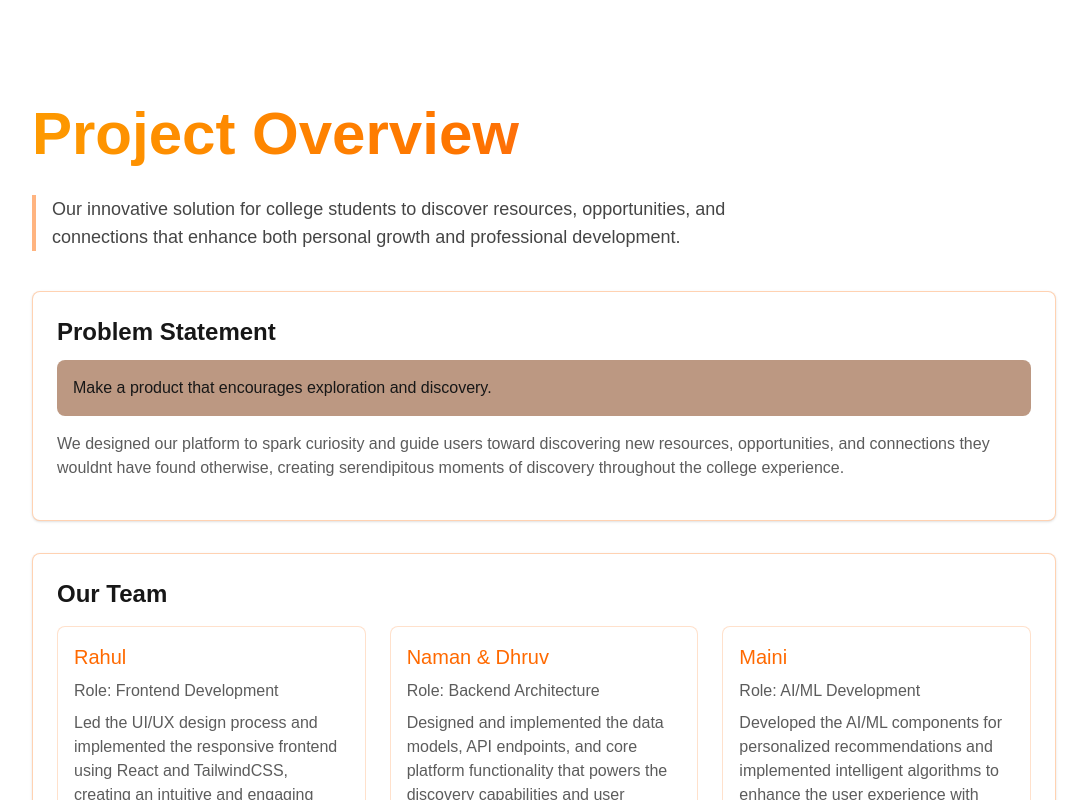
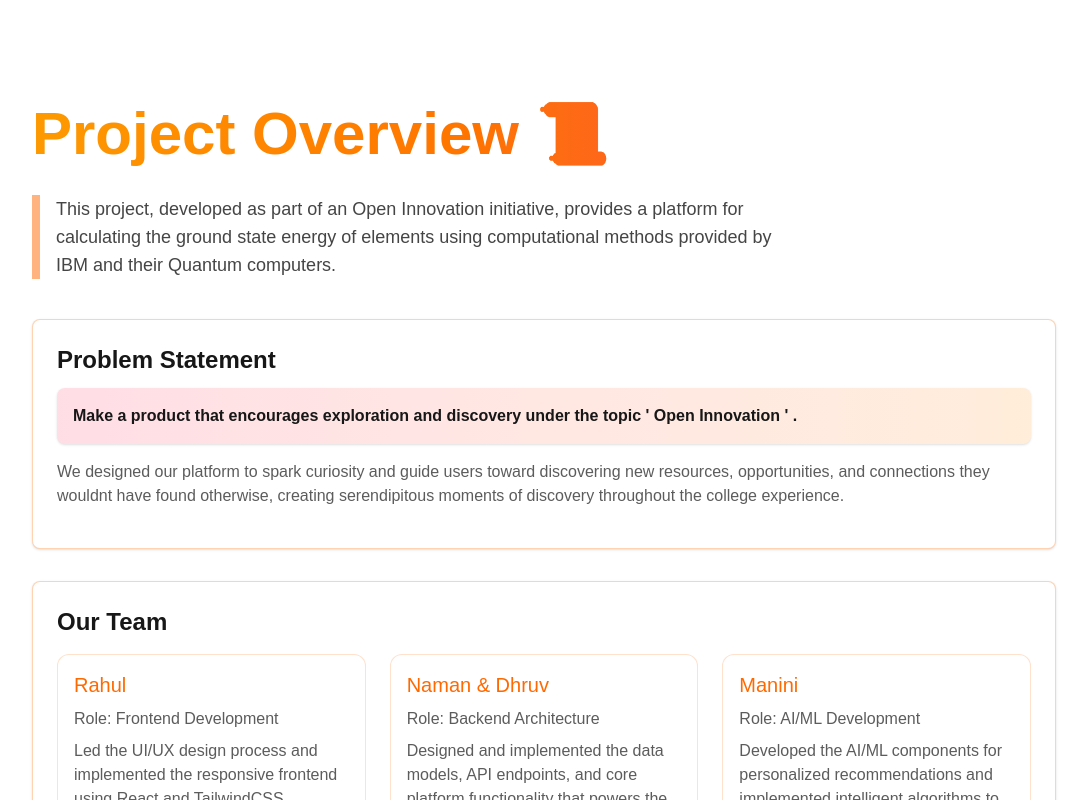
Before and after one commit to Mr-Rahul-Paul/quantum-sim--Hackathon-winner, a Next.js app: page /Project-Overview in a window 1280 px wide. Shown: the top 800 px of the page, without its empty margins (96-1183 px from the left). Built offline with nearby package versions, Linux system fonts and the light colour scheme.

Commit message:
small vis changes

```diff
--- a/app/Project-Overview/page.tsx
+++ b/app/Project-Overview/page.tsx
@@ -11,22 +11,21 @@
       <div className="z-10 max-w-5xl w-full">
         {/* Header section */}
         <h1 className="text-4xl md:text-5xl lg:text-6xl font-bold mb-6 text-transparent bg-clip-text bg-gradient-to-r from-amber-500 to-red-500 leading-tight">
-          Project Overview
+          Project Overview 📜
         </h1>
 
-        <p className="text-2xl md:text-lg mb-10 max-w-3xl text-foreground/80 border-l-4 border-orange-500/50 pl-4">
-          Our innovative solution for college students to discover resources, opportunities, and connections
-          that enhance both personal growth and professional development.
+        <p className="text-2xl md:text-lg mb-10 max-w-3xl text-foreground/80 border-l-8 border-orange-500/50 pl-4">
+          This project, developed as part of an Open Innovation initiative, provides a platform for calculating the ground state energy of elements using computational methods provided by IBM and their Quantum computers.
         </p>
 
         {/* Problem Statement Section */}
-        <div className="rounded-lg p-6 mb-8 transition-all duration-300 bg-background hover:bg-gradient-to-br hover:from-orange-500/5 hover:to-red-500/10 text-foreground border border-orange-500/30 shadow-sm">
-          <h2 className="text-2xl font-semibold mb-3 group-hover:text-orange-500">Problem Statement</h2>
+        <div className="rounded-lg p-6 mb-8 transition-all duration-300 bg-background hover:bg-gradient-to-br hover:from-red-700/10 hover:to-gray-700/10 text-foreground border border-orange-500/30 shadow-sm">
+          <h2 className="text-2xl font-semibold mb-3 group-hover:text-orange-500 ">Problem Statement</h2>
           <div className="flex flex-col md:flex-row gap-6">
-            <div className="flex-1">
-              <div className="p-4 rounded-lg bg-amber-900/50 mb-4">
-                <p className="font-medium">Make a product that encourages exploration and discovery.</p>
-              </div>
+            <div>
+                <div className="p-4 rounded-lg mb-4 bg-gradient-to-r from-rose-500/15 to-orange-400/15 shadow-sm">
+                <p className="font-bold">Make a product that encourages exploration and discovery under the topic ' Open Innovation ' .</p>
+                </div>
               <p className="text-foreground/70 mb-4">
                 We designed our platform to spark curiosity and guide users toward discovering new resources,
                 opportunities, and connections they wouldnt have found otherwise, creating serendipitous
@@ -37,10 +36,10 @@
           </div>
         </div>
         {/* Team Members Section */}
-        <div className="rounded-lg p-6 mb-8 transition-all duration-300 bg-background hover:bg-gradient-to-br hover:from-orange-500/5 hover:to-red-500/10 text-foreground border border-orange-500/30 shadow-sm">
-          <h2 className="text-2xl font-semibold mb-4">Our Team</h2>
+        <div className="rounded-lg p-6 mb-8 transition-all duration-300 bg-background hover:bg-gradient-to-br hover:from-red-700/10 hover:to-zinc-700/10 text-foreground border border-orange-500/30 shadow-sm">
+          <h2 className="text-2xl font-bold mb-4">Our Team</h2>
           <div className="grid grid-cols-1 md:grid-cols-3 gap-6">
-            <div className="p-4 rounded-lg bg-background border border-orange-500/20">
+            <div className="p-4 rounded-xl bg-background border border-orange-500/20">
               <h3 className="text-xl font-medium mb-2 text-orange-500">Rahul</h3>
               <p className="text-foreground/70 mb-2">
                 <span className="font-medium">Role:</span> Frontend Development
@@ -50,7 +49,7 @@
                 creating an intuitive and engaging user experience.
               </p>
             </div>
-            <div className="p-4 rounded-lg bg-background border border-orange-500/20">
+            <div className="p-4 rounded-xl bg-background border border-orange-500/20">
               <h3 className="text-xl font-medium mb-2 text-orange-500">Naman & Dhruv</h3>
               <p className="text-foreground/70 mb-2">
                 <span className="font-medium">Role:</span> Backend Architecture
@@ -60,8 +59,8 @@
                 that powers the discovery capabilities and user interactions.
               </p>
             </div>
-            <div className="p-4 rounded-lg bg-background border border-orange-500/20">
-              <h3 className="text-xl font-medium mb-2 text-orange-500">Maini</h3>
+            <div className="p-4 rounded-xl bg-background border border-orange-500/20">
+              <h3 className="text-xl font-medium mb-2 text-orange-500">Manini</h3>
               <p className="text-foreground/70 mb-2">
                 <span className="font-medium">Role:</span> AI/ML Development
               </p>
--- a/app/page.tsx
+++ b/app/page.tsx
@@ -75,7 +75,7 @@
           <div className="grid md:grid-cols-3 gap-6 text-left">
             <motion.div
               variants={fadeIn}
-              className="p-6 border border-cyan-400/20 rounded-lg bg-zinc-800/50 backdrop-blur-sm"
+              className="p-6 border border-cyan-400/20 rounded-2xl bg-zinc-800/50 backdrop-blur-sm"
               whileHover={{ scale: 1.01, transition: { duration: 0.2 } }}
             >
               <h3 className="text-yellow-500 text-lg font-mono mb-4">Project Overview</h3>
@@ -85,7 +85,7 @@
                 </p>
               <motion.button
                 onClick={redirect3}
-                className="px-4 py-2 bg-yellow-600 text-white rounded-md font-medium transition-colors"
+                className="px-4 py-2 bg-yellow-600 text-white rounded-xl font-medium transition-colors"
                 whileHover={{ backgroundColor: "#b45309", scale: 1.05 }}
                 whileTap={{ scale: 0.95 }}
               >
@@ -95,7 +95,7 @@
             {/* ------------------------------------------------------- */}
             <motion.div
               variants={fadeIn}
-              className="p-6 border border-cyan-400/20 rounded-lg bg-zinc-800/50 backdrop-blur-sm"
+              className="p-6 border border-cyan-400/20 rounded-2xl bg-zinc-800/50 backdrop-blur-sm"
               whileHover={{ scale: 1.01, transition: { duration: 0.2 } }}
             >
               <h3 className="text-yellow-600 text-lg font-mono mb-4">Molecular Interface</h3>
@@ -105,7 +105,7 @@
               </p>
               <motion.button
                 onClick={redirect1}
-                className="px-4 py-2 bg-orange-500 text-white rounded-md font-medium transition-colors"
+                className="px-4 py-2 bg-orange-500 text-white rounded-xl font-medium transition-colors"
                 whileHover={{ backgroundColor: "#b45309", scale: 1.05 }}
                 whileTap={{ scale: 0.95 }}
               >
@@ -115,14 +115,14 @@
             {/* ---------------------------------------------------------- */}
             <motion.div
               variants={fadeIn}
-              className="p-6 border border-cyan-400/20 rounded-lg bg-zinc-800/50 backdrop-blur-sm"
+              className="p-6 border border-cyan-400/20 rounded-2xl bg-zinc-800/50 backdrop-blur-sm"
               whileHover={{ scale: 1.02, transition: { duration: 0.2 } }}
             >
               <h3 className="text-orange-500 text-lg font-mono mb-4">Simulation Core</h3>
               <div className="space-y-4">
                 <motion.button
                   onClick={redirect2}
-                  className="w-full px-4 py-2 bg-orange-600 rounded-md font-medium transition-colors"
+                  className="w-full px-4 py-2 bg-orange-600 rounded-xl font-medium transition-colors"
                   whileHover={{ backgroundColor: "#c2410c", scale: 1.05 }}
                   whileTap={{ scale: 0.95 }}
                 >
@@ -130,7 +130,7 @@
                 </motion.button>
                 <motion.button
                 onClick={() => alert("9873789881")}
-                  className="w-full px-4 py-2 border border-orange-400 rounded-md font-medium transition-colors"
+                  className="w-full px-4 py-2 border border-orange-400 rounded-xl font-medium transition-colors"
                   whileHover={{ borderColor: "#f87171", scale: 1.05 }}
                   whileTap={{ scale: 0.95 }}
                 >
```
